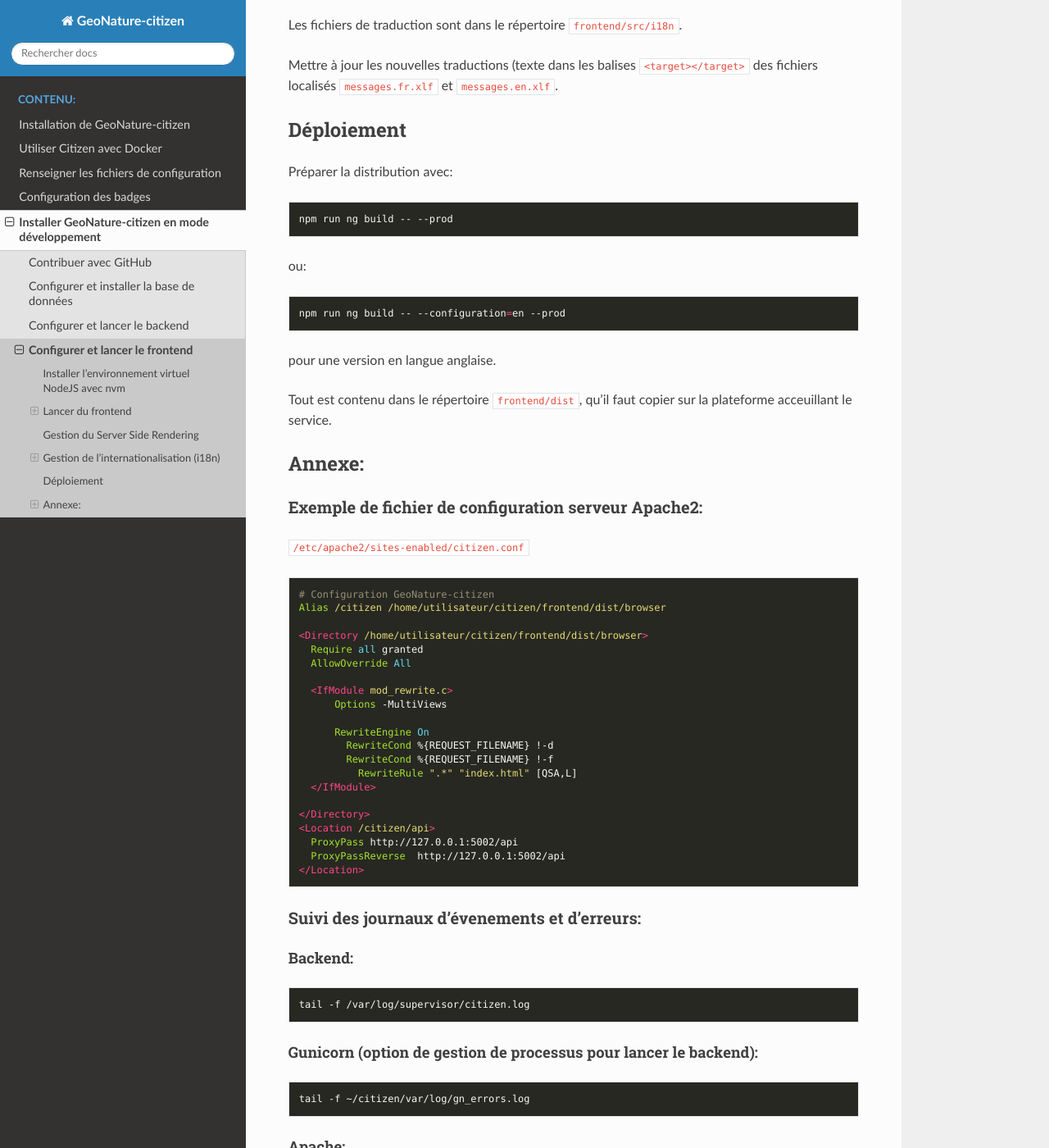
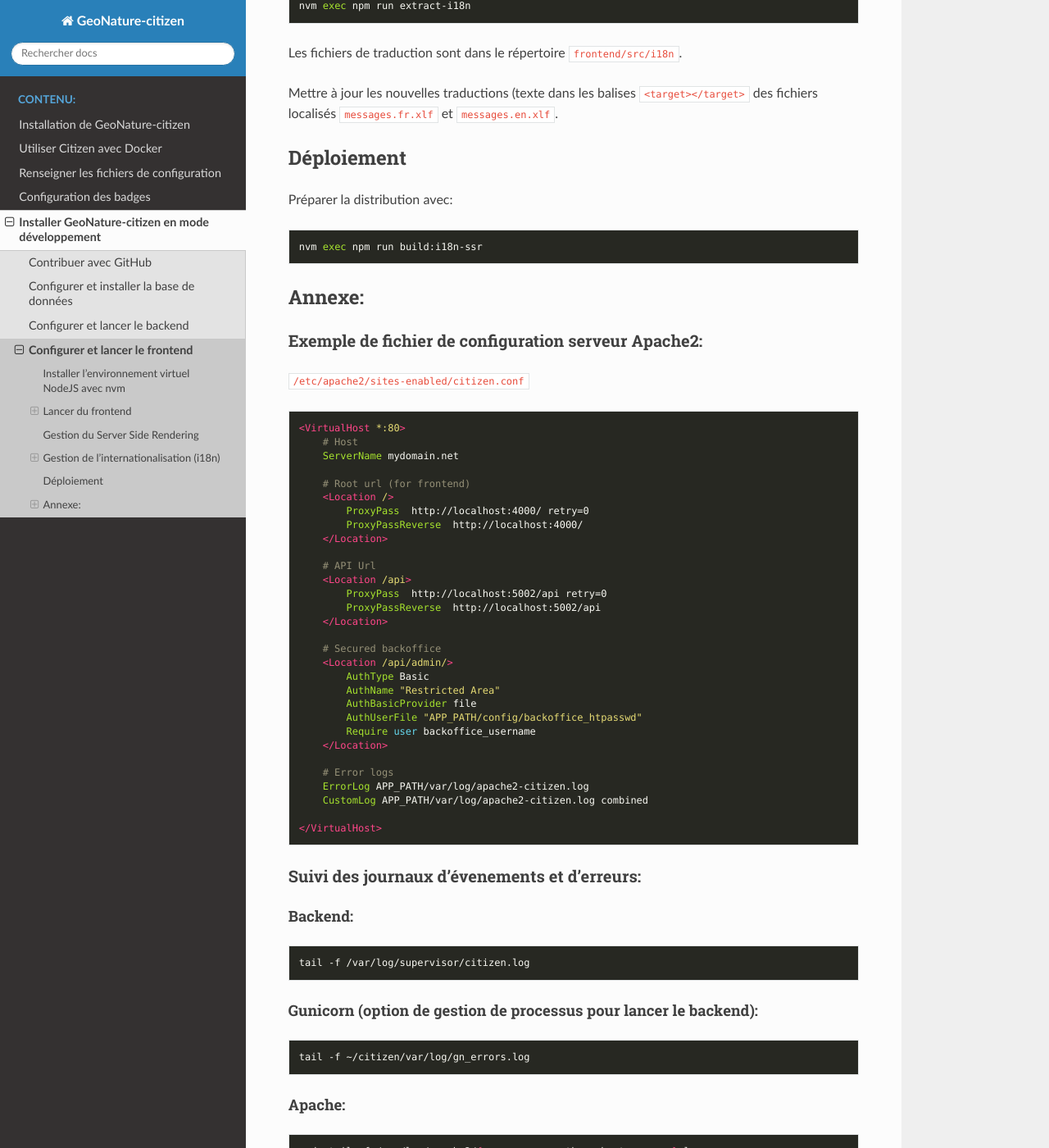
Before and after one commit to PnX-SI/GeoNature-citizen, a Sphinx documentation site: the page built from docs/devs/init_launch_frontend.rst, in a window 1280 px wide and 1400 px high, scrolled down 2218 px. Shown: the whole window at 82% size. Built offline with Sphinx 7.4.7 and the Read the Docs theme 2.0.0, drawn with Linux system fonts in a browser that asks for light colours; some of the changed text lies outside the part shown.

Commit message:
update dev docs

```diff
--- a/docs/devs/init_launch_db.rst
+++ b/docs/devs/init_launch_db.rst
@@ -13,14 +13,12 @@ Pour installer le serveur de base de données, suiviz les \
 instructions du site officiel \
 `PostgreSQL Downloads <https://www.postgresql.org/download/>`_:
 
-Concrètement, sur Debian stretch:
+Concrètement, sur Debian et ubuntu:
 
 .. code:: sh
 
-    sudo sh -c 'echo "deb http://apt.postgresql.org/pub/repos/apt/ stretch-pgdg main" >> /etc/apt/sources.list.d/postgresql.list'
-    sudo wget --quiet -O - https://www.postgresql.org/media/keys/ACCC4CF8.asc | sudo apt-key add -
     sudo apt update
-    sudo apt install postgresql-10 postgresql-10-postgis-2.5 postgresql-10-postgis-2.5-scripts git
+    sudo apt install postgis
 
 Configurer la base de données
 #############################
--- a/docs/devs/init_launch_frontend.rst
+++ b/docs/devs/init_launch_frontend.rst
@@ -37,14 +39,14 @@ En mode développement et client-side rendering:
 
 .. code:: sh
 
-    ng serve
+    nvm exec npm run start
 
 En mode Server Side Rendering, optimisé pour le SEO et réservé aux robots d'indexation:
 ***************************************************************************************
 
 .. code:: sh
 
-    npm run build:ssr && npm run serve:ssr
+    nvm exec npm run build:ssr && nvm exec npm run serve:ssr
 
 Gestion du Server Side Rendering
 ################################
@@ -102,7 +104,7 @@ La commande suivante met à jour les fichiers de traduction (ajout/suppression d
 
 .. code-block:: sh
 
-    npm run extract-i18n
+    nvm exec npm run extract-i18n
 
 Les fichiers de traduction sont dans le répertoire ``frontend/src/i18n``.
 
@@ -116,18 +118,7 @@ Préparer la distribution avec:
 
 .. code-block:: sh
 
-    npm run ng build -- --prod
-
-ou:
-
-.. code-block:: sh
-
-    npm run ng build -- --configuration=en --prod
-
-pour une version en langue anglaise.
-
-Tout est contenu dans le répertoire ``frontend/dist``, qu'il faut copier sur la plateforme acceuillant le service.
-
+    nvm exec npm run build:i18n-ssr
 
 
 Annexe:
@@ -139,27 +130,37 @@ Exemple de fichier de configuration serveur Apache2:
 
 .. code-block:: apacheconf
 
-    # Configuration GeoNature-citizen
-    Alias /citizen /home/utilisateur/citizen/frontend/dist/browser
+    <VirtualHost *:80>
+        # Host
+        ServerName mydomain.net
 
-    <Directory /home/utilisateur/citizen/frontend/dist/browser>
-      Require all granted
-      AllowOverride All
+        # Root url (for frontend)
+        <Location />
+            ProxyPass  http://localhost:4000/ retry=0
+            ProxyPassReverse  http://localhost:4000/
+        </Location>
 
-      <IfModule mod_rewrite.c>
-          Options -MultiViews
+        # API Url
+        <Location /api>
+            ProxyPass  http://localhost:5002/api retry=0
+            ProxyPassReverse  http://localhost:5002/api
+        </Location>
 
-          RewriteEngine On
-            RewriteCond %{REQUEST_FILENAME} !-d
-            RewriteCond %{REQUEST_FILENAME} !-f
-              RewriteRule ".*" "index.html" [QSA,L]
-      </IfModule>
+        # Secured backoffice
+        <Location /api/admin/>
+            AuthType Basic
+            AuthName "Restricted Area"
+            AuthBasicProvider file
+            AuthUserFile "APP_PATH/config/backoffice_htpasswd"
+            Require user backoffice_username
+        </Location>
 
-    </Directory>
-    <Location /citizen/api>
-      ProxyPass http://127.0.0.1:5002/api
-      ProxyPassReverse  http://127.0.0.1:5002/api
-    </Location>
+        # Error logs
+        ErrorLog APP_PATH/var/log/apache2-citizen.log
+        CustomLog APP_PATH/var/log/apache2-citizen.log combined
+
+    </VirtualHost>
+
 
 Suivi des journaux d'évenements et d'erreurs:
 *********************************************
```
Also changed, not shown: other parts of docs/devs/init_launch_frontend.rst (+6 -4 lines), docs/devs/contribute.rst (+21 -4 lines), docs/devs/init_launch_backend.rst (+9 -23 lines).
